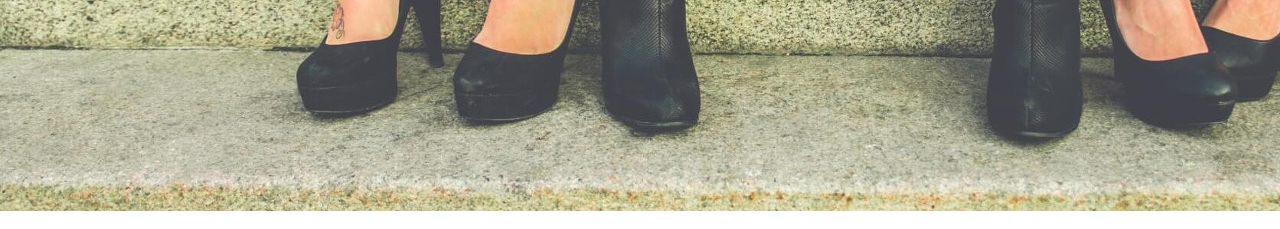
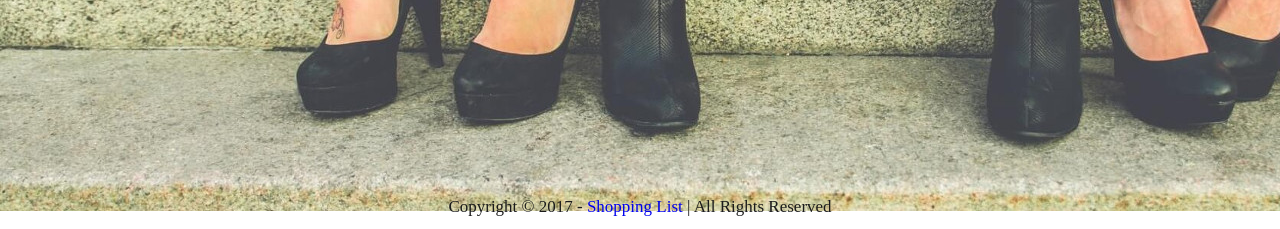
Before and after one commit to serubirikenny/ShoppingList, a Flask app: template templates/index.html in a window 1280 px wide. Shown: the part 571-800 px from the top of the page. Run offline with Flask 2, Linux system fonts and the light colour scheme; the template is opened without the code that fills it: most values are stand-ins (such as "Sample title", 1, 10 or a date in 2020); some web fonts are replaced.

Commit message:
HTML templates

```diff
--- a/templates/index.html
+++ b/templates/index.html
@@ -34,4 +34,14 @@
 		</div>
 
 	</body>
+<div class="footer-wrapper">
+<footer id="footer">
+		<div id="center">
+			<div class="text-center">
+				<p>Copyright &copy; 2017 - <a href="#home">Shopping List</a> | All Rights Reserved</p>
+			</div>
+		</div>
+	</footer>
+</div>
+
 </html>
```
Also changed, not shown: templates/editlist.html (+8 -0 lines), templates/editlist_item.html (+8 -0 lines).
